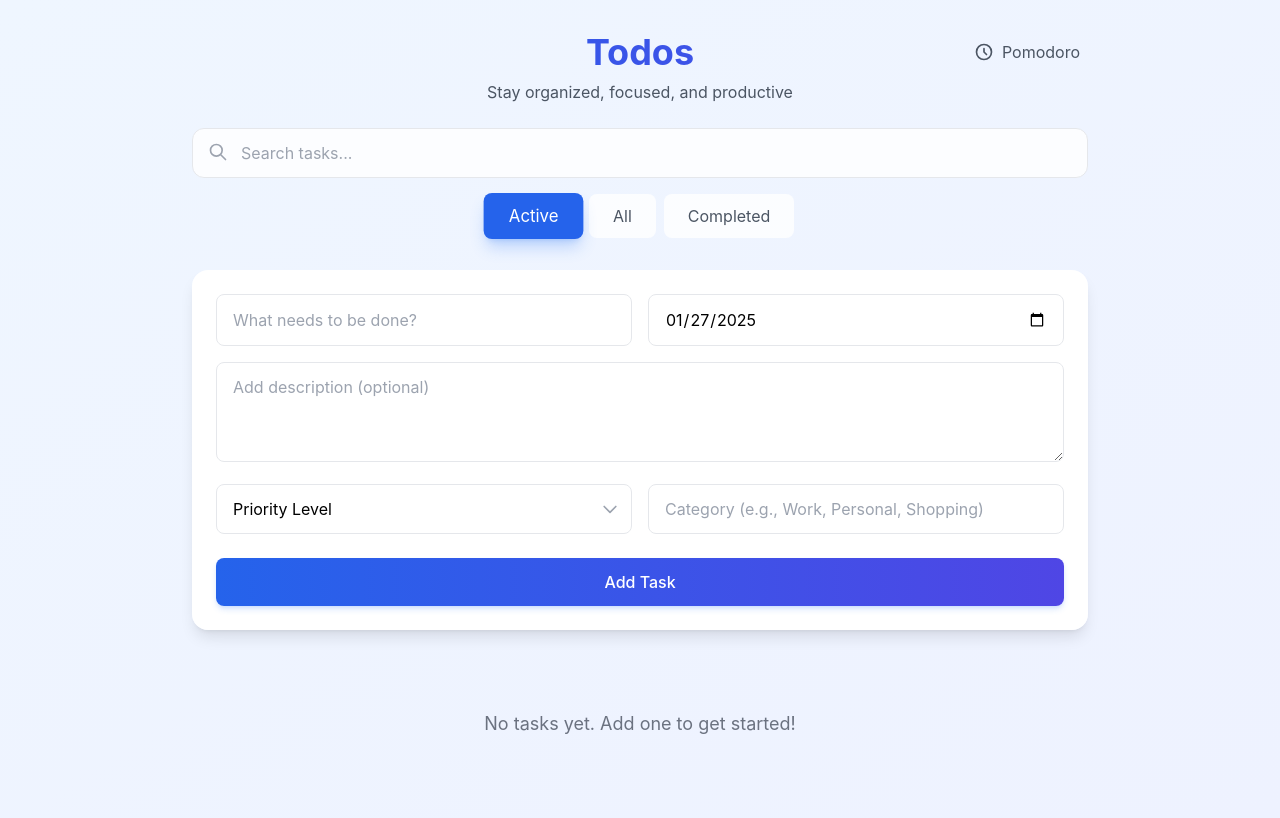
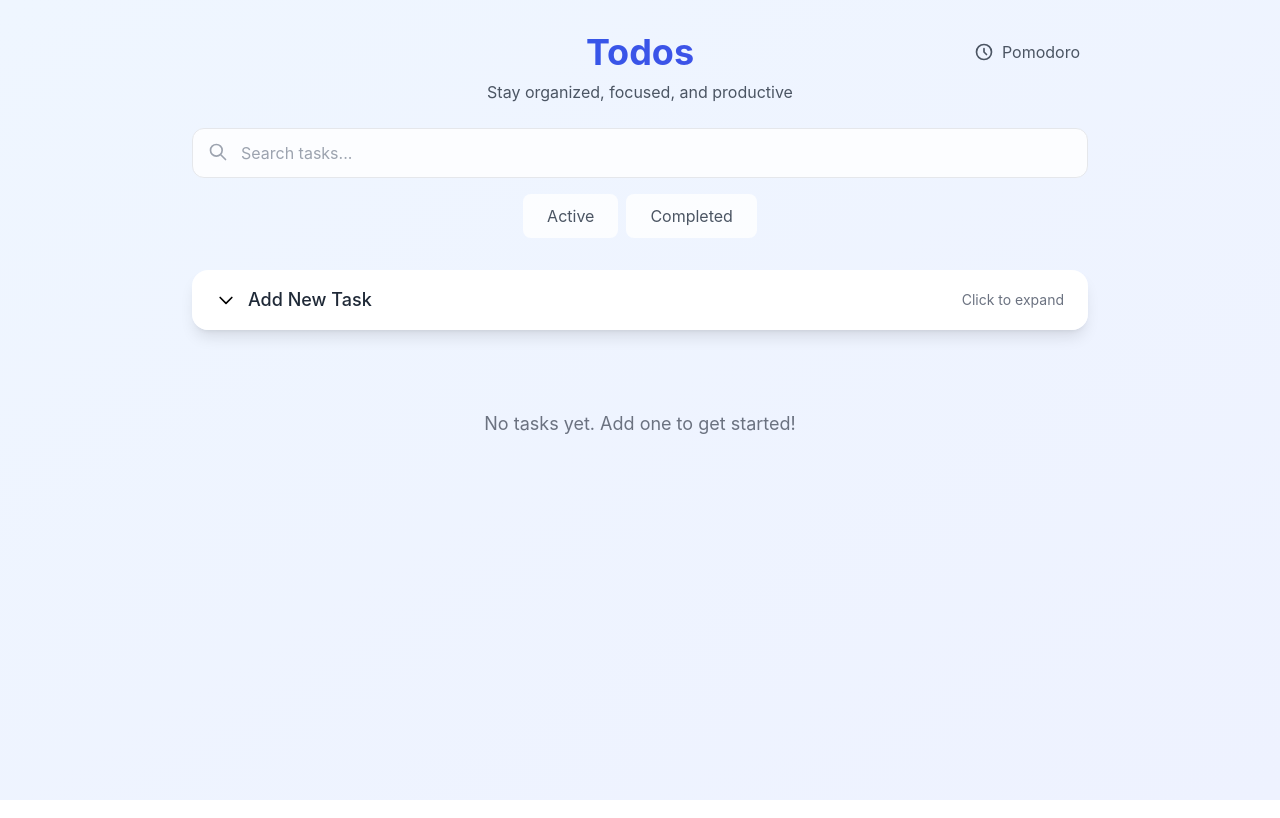
Before and after one commit to VIGNESH-THIPPARTHI/Todos, a React (Create React App) app: page / in a window 1280 px wide. Built offline with nearby package versions, Linux system fonts and the light colour scheme.

Commit message:
task clear and task complete

```diff
--- a/src/App.js
+++ b/src/App.js
@@ -8,7 +8,7 @@ import { TASK_FILTERS } from './utils/constants';
 import TaskDetail from './components/tasks/TaskDetail';
 
 function App() {
-  const { tasks, addTask, toggleTask, deleteTask, updateTask } = useTasks();
+  const { tasks, addTask, toggleTask, deleteTask, updateTask, clearTasks } = useTasks();
   const [filter, setFilter] = useState(TASK_FILTERS.DEFAULT);
   const [searchTerm, setSearchTerm] = useState('');
   const [editingTask, setEditingTask] = useState(null);
@@ -46,6 +46,8 @@ function App() {
           onDeleteTask={deleteTask}
           onEditTask={handleEdit}
           onViewDetails={setSelectedTask}
+          onClearTasks={clearTasks}
+          filter={filter}
         />
       </div>
 
--- a/src/components/layout/Header/index.js
+++ b/src/components/layout/Header/index.js
@@ -4,7 +4,7 @@ import Pomodoro from '../../common/Pomodoro';
 
 function Header({ filter, setFilter, searchTerm, setSearchTerm }) {
   const [showPomodoro, setShowPomodoro] = useState(false);
-  const filterTypes = [TASK_FILTERS.ACTIVE, TASK_FILTERS.ALL, TASK_FILTERS.COMPLETED];
+  const filterTypes = [TASK_FILTERS.ACTIVE, TASK_FILTERS.COMPLETED];
 
   return (
     <header className="space-y-6">
--- a/src/components/tasks/TaskForm/index.js
+++ b/src/components/tasks/TaskForm/index.js
@@ -2,6 +2,7 @@ import React, { useState, useEffect } from 'react';
 import { getTodayDate } from '../../../utils/helpers';
 
 function TaskForm({ onAddTask, editingTask, onUpdateTask }) {
+  const [isExpanded, setIsExpanded] = useState(false);
   const [title, setTitle] = useState('');
   const [description, setDescription] = useState('');
   const [dueDate, setDueDate] = useState(getTodayDate());
@@ -15,6 +16,7 @@ function TaskForm({ onAddTask, editingTask, onUpdateTask }) {
       setDueDate(editingTask.dueDate || getTodayDate());
       setPriority(editingTask.priority);
       setCategory(editingTask.category || '');
+      setIsExpanded(true);
     }
   }, [editingTask]);
 
@@ -41,14 +43,41 @@ function TaskForm({ onAddTask, editingTask, onUpdateTask }) {
     setDueDate(getTodayDate());
     setPriority('');
     setCategory('');
+    setIsExpanded(false);
   };
 
   return (
+    <div className="bg-white/95 backdrop-blur-sm rounded-xl sm:rounded-2xl shadow-lg hover:shadow-xl transition-all duration-300">
+      {/* Collapsible Header */}
+      <button
+        onClick={() => setIsExpanded(!isExpanded)}
+        className="w-full px-4 sm:px-6 py-4 flex items-center justify-between text-left"
+      >
+        <div className="flex items-center gap-3">
+          <svg
+            className={`w-5 h-5 transform transition-transform duration-200 ${isExpanded ? 'rotate-180' : ''}`}
+            fill="none"
+            stroke="currentColor"
+            viewBox="0 0 24 24"
+          >
+            <path strokeLinecap="round" strokeLinejoin="round" strokeWidth={2} d="M19 9l-7 7-7-7" />
+          </svg>
+          <span className="text-lg font-medium text-gray-800">
+            {editingTask ? 'Edit Task' : 'Add New Task'}
+          </span>
+        </div>
+        <span className="text-sm text-gray-500">
+          {isExpanded ? 'Click to collapse' : 'Click to expand'}
+        </span>
+      </button>
+
+      {/* Collapsible Form */}
+      {isExpanded && (
         <form
-      className="bg-white/95 backdrop-blur-sm rounded-xl sm:rounded-2xl p-4 sm:p-6 shadow-lg hover:shadow-xl transition-all duration-300"
+          className="px-4 sm:px-6 pb-6 space-y-4 border-t border-gray-100"
           onSubmit={handleSubmit}
         >
-      <div className="grid grid-cols-1 md:grid-cols-2 gap-3 sm:gap-4">
+          <div className="grid grid-cols-1 md:grid-cols-2 gap-3 sm:gap-4 pt-4">
             <input
               type="text"
               placeholder="What needs to be done?"
@@ -74,7 +103,7 @@ function TaskForm({ onAddTask, editingTask, onUpdateTask }) {
             />
           </div>
 
-      <div className="grid grid-cols-1 md:grid-cols-2 gap-3 sm:gap-4 mt-3 sm:mt-4">
+          <div className="grid grid-cols-1 md:grid-cols-2 gap-3 sm:gap-4">
             <div className="relative">
               <select
                 value={priority}
@@ -104,11 +133,13 @@ function TaskForm({ onAddTask, editingTask, onUpdateTask }) {
 
           <button
             type="submit"
-        className="w-full bg-gradient-to-r from-blue-600 to-indigo-600 text-white py-2.5 sm:py-3 rounded-lg font-medium hover:from-blue-700 hover:to-indigo-700 transition-all duration-200 shadow-md hover:shadow-lg shadow-blue-500/20 hover:shadow-blue-500/30 transform hover:-translate-y-0.5 mt-4 sm:mt-6"
+            className="w-full bg-gradient-to-r from-blue-600 to-indigo-600 text-white py-2.5 sm:py-3 rounded-lg font-medium hover:from-blue-700 hover:to-indigo-700 transition-all duration-200 shadow-md hover:shadow-lg shadow-blue-500/20 hover:shadow-blue-500/30 transform hover:-translate-y-0.5"
           >
             {editingTask ? 'Update Task' : 'Add Task'}
           </button>
         </form>
+      )}
+    </div>
   );
 }
 
--- a/src/components/tasks/TaskList/index.js
+++ b/src/components/tasks/TaskList/index.js
@@ -1,10 +1,46 @@
 import React from 'react';
 import TaskCard from '../TaskCard';
+import { TASK_FILTERS } from '../../../utils/constants';
 
-function TaskList({ tasks, onToggleTask, onDeleteTask, onEditTask, onViewDetails }) {
+function TaskList({ tasks, onToggleTask, onDeleteTask, onEditTask, onViewDetails, onClearTasks, filter }) {
+  const activeTasks = tasks.filter(task => !task.completed);
+  const completedTasks = tasks.filter(task => task.completed);
+
+  if (tasks.length === 0) {
     return (
+      <div className="text-center py-12">
+        <p className="text-gray-500 text-lg">No tasks yet. Add one to get started!</p>
+      </div>
+    );
+  }
+
+  return (
+    <div className="space-y-6">
+      {filter === TASK_FILTERS.ACTIVE && (
         <div className="space-y-4">
-      {tasks.map(task => (
+          <div className="flex justify-between items-center">
+            <h2 className="text-lg font-semibold text-gray-700">
+              Active Tasks ({activeTasks.length})
+            </h2>
+            {activeTasks.length > 0 && (
+              <div className="flex gap-2">
+                <button
+                  onClick={() => onClearTasks('active')}
+                  className="px-3 py-1.5 text-sm font-medium text-red-600 hover:text-red-700 hover:bg-red-50 rounded-lg transition-colors duration-200"
+                >
+                  Clear Active Tasks
+                </button>
+                <button
+                  onClick={() => onClearTasks('markAllCompleted')}
+                  className="px-3 py-1.5 text-sm font-medium text-blue-600 hover:text-blue-700 hover:bg-blue-50 rounded-lg transition-colors duration-200"
+                >
+                  Mark All Completed
+                </button>
+              </div>
+            )}
+          </div>
+          {activeTasks.length > 0 ? (
+            activeTasks.map(task => (
               <TaskCard
                 key={task.id}
                 task={task}
@@ -13,11 +49,42 @@ function TaskList({ tasks, onToggleTask, onDeleteTask, onEditTask, onViewDetails
                 onEdit={onEditTask}
                 onViewDetails={onViewDetails}
               />
-      ))}
+            ))
+          ) : (
+            <p className="text-gray-500 text-center py-4">No active tasks</p>
+          )}
+        </div>
+      )}
 
-      {tasks.length === 0 && (
-        <div className="text-center py-12">
-          <p className="text-gray-500 text-lg">No tasks yet. Add one to get started!</p>
+      {filter === TASK_FILTERS.COMPLETED && (
+        <div className="space-y-4">
+          <div className="flex justify-between items-center">
+            <h2 className="text-lg font-semibold text-gray-700">
+              Completed Tasks ({completedTasks.length})
+            </h2>
+            {completedTasks.length > 0 && (
+              <button
+                onClick={() => onClearTasks('completed')}
+                className="px-3 py-1.5 text-sm font-medium text-red-600 hover:text-red-700 hover:bg-red-50 rounded-lg transition-colors duration-200"
+              >
+                Clear Completed Tasks
+              </button>
+            )}
+          </div>
+          {completedTasks.length > 0 ? (
+            completedTasks.map(task => (
+              <TaskCard
+                key={task.id}
+                task={task}
+                onToggle={onToggleTask}
+                onDelete={onDeleteTask}
+                onEdit={onEditTask}
+                onViewDetails={onViewDetails}
+              />
+            ))
+          ) : (
+            <p className="text-gray-500 text-center py-4">No completed tasks</p>
+          )}
         </div>
       )}
     </div>
--- a/src/hooks/useTasks.js
+++ b/src/hooks/useTasks.js
@@ -40,11 +40,30 @@ export function useTasks() {
     );
   };
 
+  const clearTasks = (status) => {
+    setTasks(currentTasks => {
+      if (status === 'completed') {
+        // Delete completed tasks
+        return currentTasks.filter(task => !task.completed);
+      } else if (status === 'active') {
+        // Delete active tasks
+        return currentTasks.filter(task => task.completed);
+      } else if (status === 'markAllCompleted') {
+        // Mark all active tasks as completed
+        return currentTasks.map(task =>
+          !task.completed ? { ...task, completed: true } : task
+        );
+      }
+      return currentTasks;
+    });
+  };
+
   return {
     tasks,
     addTask,
     toggleTask,
     deleteTask,
-    updateTask
+    updateTask,
+    clearTasks
   };
 }
--- a/src/utils/constants.js
+++ b/src/utils/constants.js
@@ -5,10 +5,8 @@ export const PRIORITY_LEVELS = {
 };
 
 export const TASK_FILTERS = {
-  ALL: 'all',
   ACTIVE: 'active',
-  COMPLETED: 'completed',
-  DEFAULT: 'active'
+  COMPLETED: 'completed'
 };
 
 export const POMODORO_SETTINGS = {
```
Also changed, not shown: src/components/tasks/TaskCard/index.js (+63 -31 lines). Lines whose indentation alone changed are shown as unchanged.
